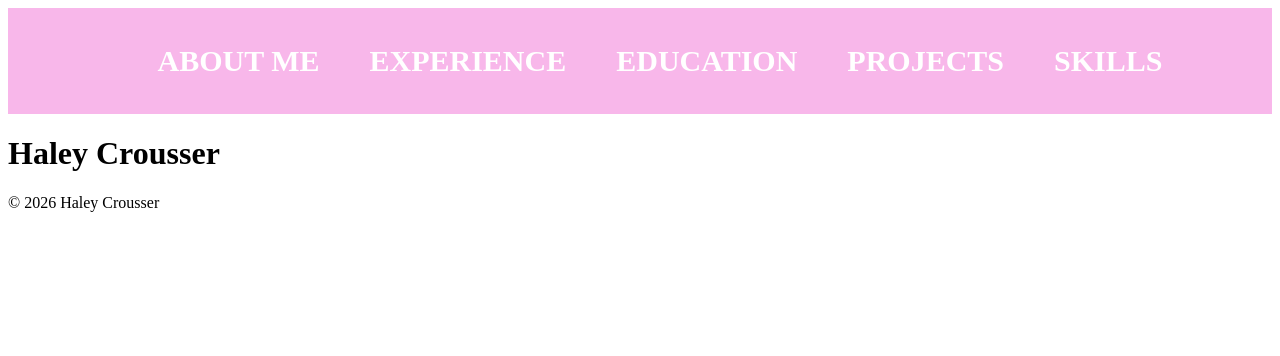
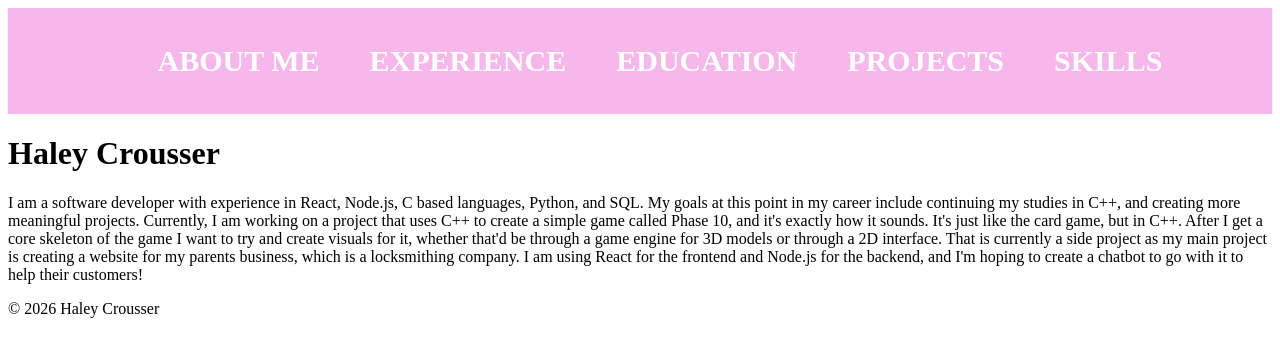
Before and after one commit to haleycrousser/MyWebsiteResume, a React (Vite) app in the folder myResumeWebsite/: page / in a window 1280 px wide. Shown: the top 356 px of the page. Built offline with nearby package versions, Linux system fonts and the light colour scheme.

Commit message:
Started About Me

```diff
--- a/myResumeWebsite/src/Pages/AboutMe.jsx
+++ b/myResumeWebsite/src/Pages/AboutMe.jsx
@@ -5,6 +5,14 @@ function AboutMe() {
     return(
         <div>
             <h1>Haley Crousser</h1>
+            <p1>I am a software developer with experience in React, Node.js, C based languages, Python, and SQL.
+            My goals at this point in my career include continuing my studies in C++, and creating more meaningful projects. Currently,
+            I am working on a project that uses C++ to create a simple game called Phase 10, and it's exactly how it sounds. It's just like
+            the card game, but in C++. After I get a core skeleton of the game I want to try and create visuals for it, whether that'd be through
+            a game engine for 3D models or through a 2D interface. That is currently a side project as my main project is creating a website
+            for my parents business, which is a locksmithing company. I am using React for the frontend and Node.js for the backend, and I'm
+            hoping to create a chatbot to go with it to help their customers!
+            </p1>
         </div>
     );
 }
```
